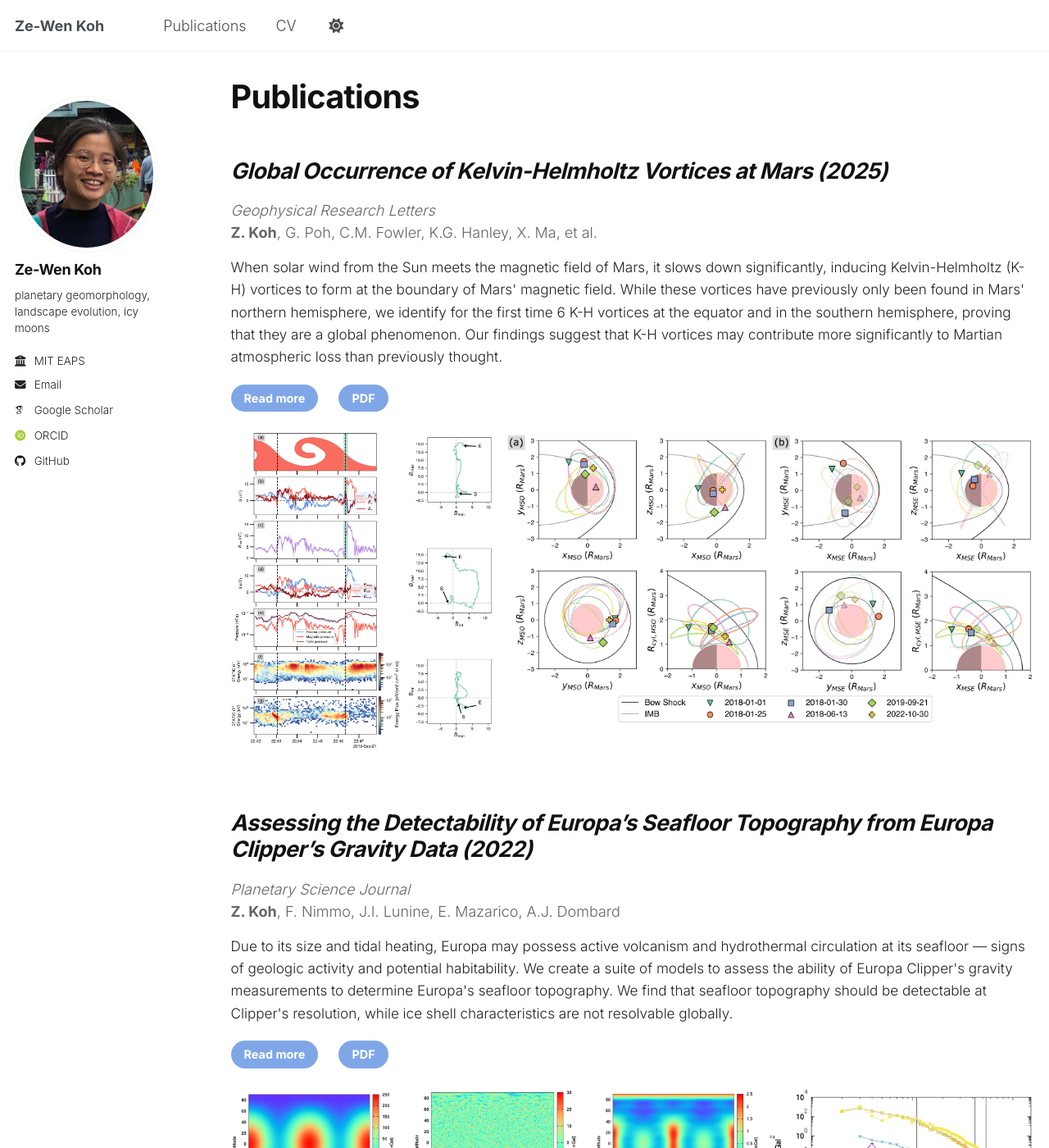
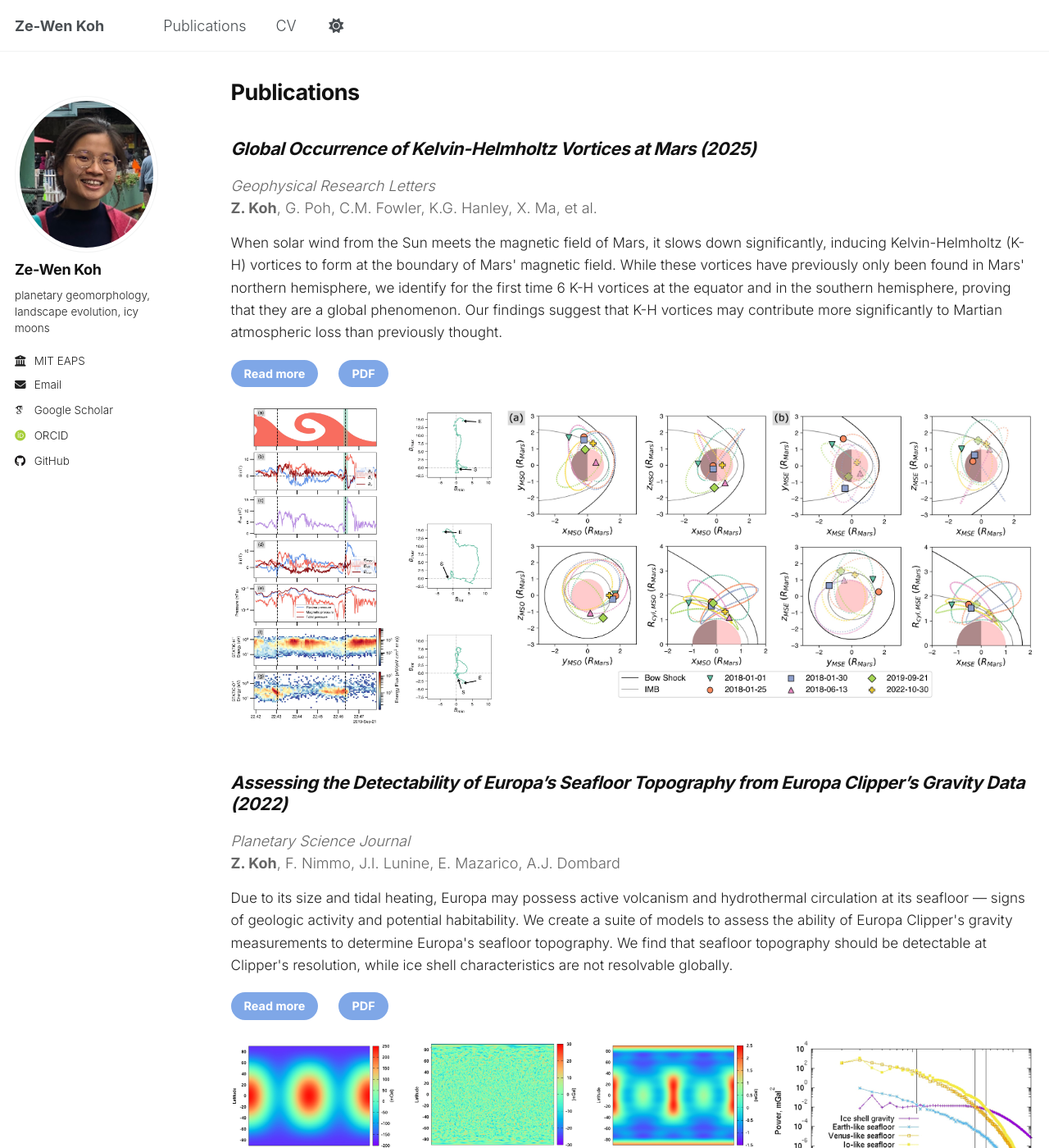
Before and after one commit to kohzewen/kohzewen.github.io, a Jekyll site: the page built from _pages/publications.html, in a window 1280 px wide and 1400 px high. Shown: the whole window at 82% size. Built offline with Jekyll 4.4.1, drawn with Linux system fonts in a browser that asks for light colours; some web fonts are replaced.

Commit message:
edit heading style and margins

```diff
--- a/_pages/publications.html
+++ b/_pages/publications.html
@@ -8,9 +8,9 @@ author_profile: true
 <style>
   /* Target the main page title specifically */
   .page__title {
-    font-size: 2.2rem !important; /* Larger than the 1.5rem paper titles */
-    font-weight: 900 !important;  /* Heavier weight */
-    margin-bottom: 20px !important;
+    font-size: 1.5rem !important;
+    font-weight: 900 !important;
+    margin-bottom: 15px !important;
   }
 </style>
 
@@ -19,9 +19,9 @@ author_profile: true
 {% assign posts = site.publications | sort: 'date' | reverse %}
 
 {% for post in posts %}
-  <div style="margin-bottom: 50px; padding-bottom: 20px;">
+  <div style="margin-bottom: 30px; padding-bottom: 15px;">
 
-    <h2 style="margin-bottom: 2px; font-style: italic; font-size: 1.5rem; border-bottom: none;">{{ post.title }}</h2>
+    <h2 style="margin-bottom: 2px; font-style: italic; font-size: 1.2rem; border-bottom: none;">{{ post.title }}</h2>
 
     {% if post.venue %}
       <p style="margin-bottom: 0px; color: #666; font-size: 1rem;"><em>{{ post.venue }}</em></p>
```
